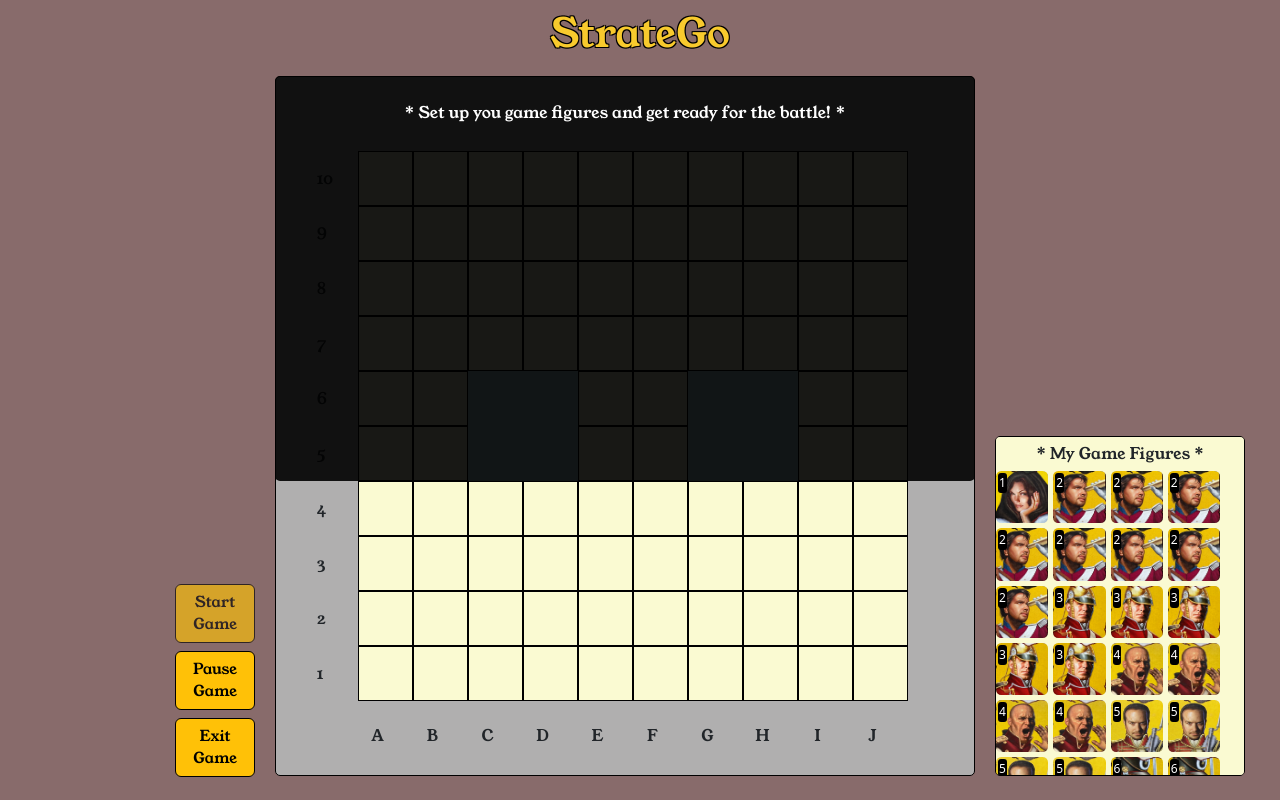
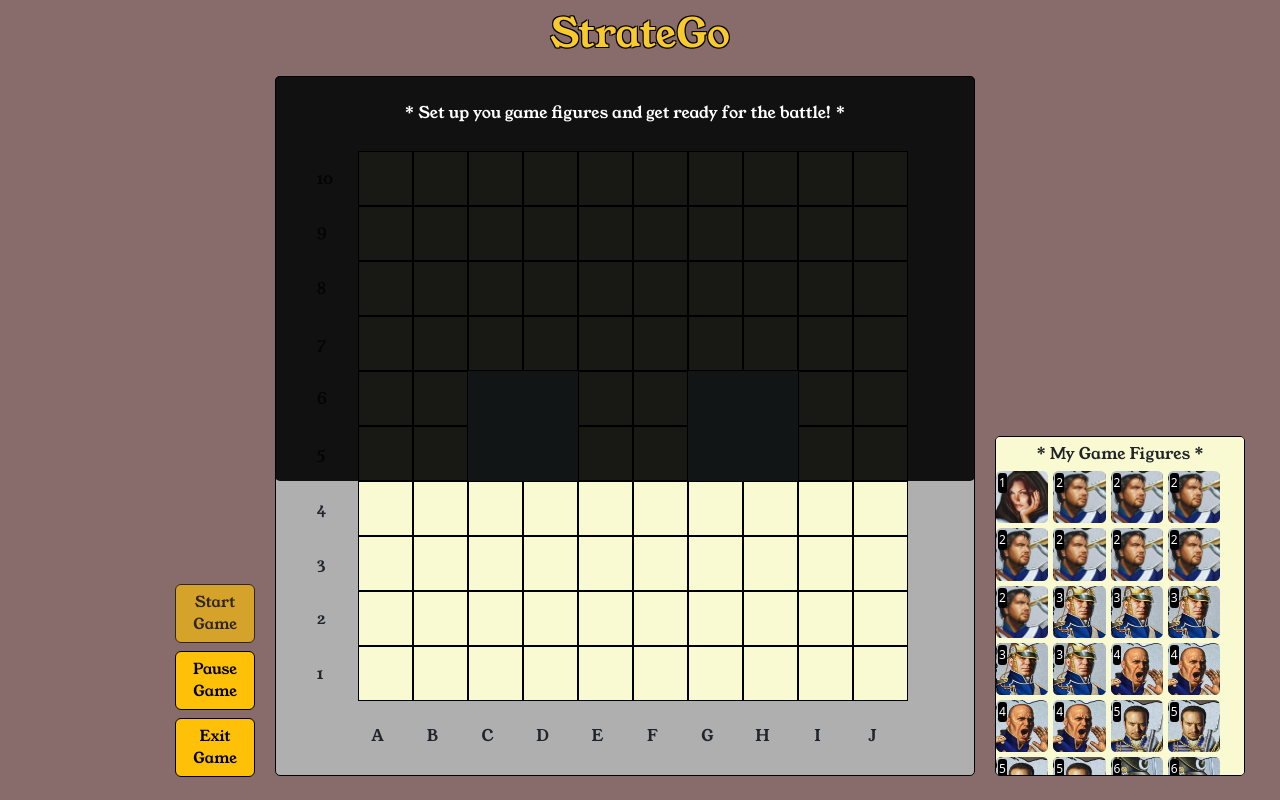
Before and after one commit to DenKim94/PRJ_StrateGoWeb, a React (Create React App) app in the folder client/game-app/: page / in a window 1280 px wide. Built offline with nearby package versions, Linux system fonts and the light colour scheme.

Commit message:
Added solid border to a dragged figure

```diff
--- a/client/game-app/src/App.jsx
+++ b/client/game-app/src/App.jsx
@@ -25,7 +25,7 @@ const App = () => {
 
     // Add general Game States by using default values
     const [gameStates, setGameStates] = useState({
-        colorPlayer: 'red',    // placeholder: player color [string] --> Has to be set by player 1
+        colorPlayer: 'blue',    // placeholder: player color [string] --> Has to be set by player 1
         isPlayer1: true,       // placeholder: variable [boolean] to identify player 1
         ready2Play: false,     // default value [boolean]
         isPaused: false,       // default value [boolean]
--- a/client/game-app/src/components/gameSection/FigureStorage.jsx
+++ b/client/game-app/src/components/gameSection/FigureStorage.jsx
@@ -42,7 +42,7 @@ const FigureStorage = ({ figStateArray,
                                             {...provided.draggableProps}
                                             {...provided.dragHandleProps}
                                             >
-                                                <GameFigure propsObj={figProps}/>
+                                                <GameFigure propsObj={figProps} snapshot = {snapshot}/>
                                         </div>
                                     )}
                                 </Draggable>
--- a/client/game-app/src/components/gameSection/GameFigure.jsx
+++ b/client/game-app/src/components/gameSection/GameFigure.jsx
@@ -3,7 +3,7 @@ import * as parameters from '../../game-logic/parameters.js';
 
 /* *********************** Game Figure Component ************************ */
 
-const GameFigure = ({propsObj, figureStyle = parameters.styleGameFigure, valueStyle = parameters.valueStyleGameFigure}) => {
+const GameFigure = ({propsObj, snapshot, figureStyle = parameters.styleGameFigure, valueStyle = parameters.valueStyleGameFigure}) => {
 
     /* If 'propsObj' is empty, the component is not goint to be rendered */
     if(!propsObj){
@@ -12,13 +12,20 @@ const GameFigure = ({propsObj, figureStyle = parameters.styleGameFigure, valueSt
     /* Extract figure properties for each ID  */
     const { imgPath, value, figName } = propsObj;
 
+    const imgStyle = {
+      width: '100%',
+      height: '100%',
+      borderRadius: '10%',
+      border: snapshot.isDragging ? '2px solid yellow' : 'none' ,
+    };
+
    /* Return to render the component */
     return (
       <div style={figureStyle}>
         <img
           src={imgPath[0]}
           alt={"Name of the game figure: " + figName}
-          style={{ width: '100%', height: '100%', borderRadius: '10%' }}
+          style={imgStyle}
         />
 
         {(figName !== 'Bomb.png') && (figName !== 'Flag.png') && (figName !== 'FigureBack.png') && (
--- a/client/game-app/src/components/gameSection/SingleField.jsx
+++ b/client/game-app/src/components/gameSection/SingleField.jsx
@@ -46,7 +46,7 @@ const SingleField = ({fieldState, idx}) => {
                                       {...provided.dragHandleProps}
                                       style={getStyle(provided.draggableProps.style, snapshot)}
                                       >
-                                      <GameFigure propsObj={figProps}/>
+                                      <GameFigure propsObj={figProps} snapshot = {snapshot}/>
                                   </div>
                             )}
               </Draggable>
```
